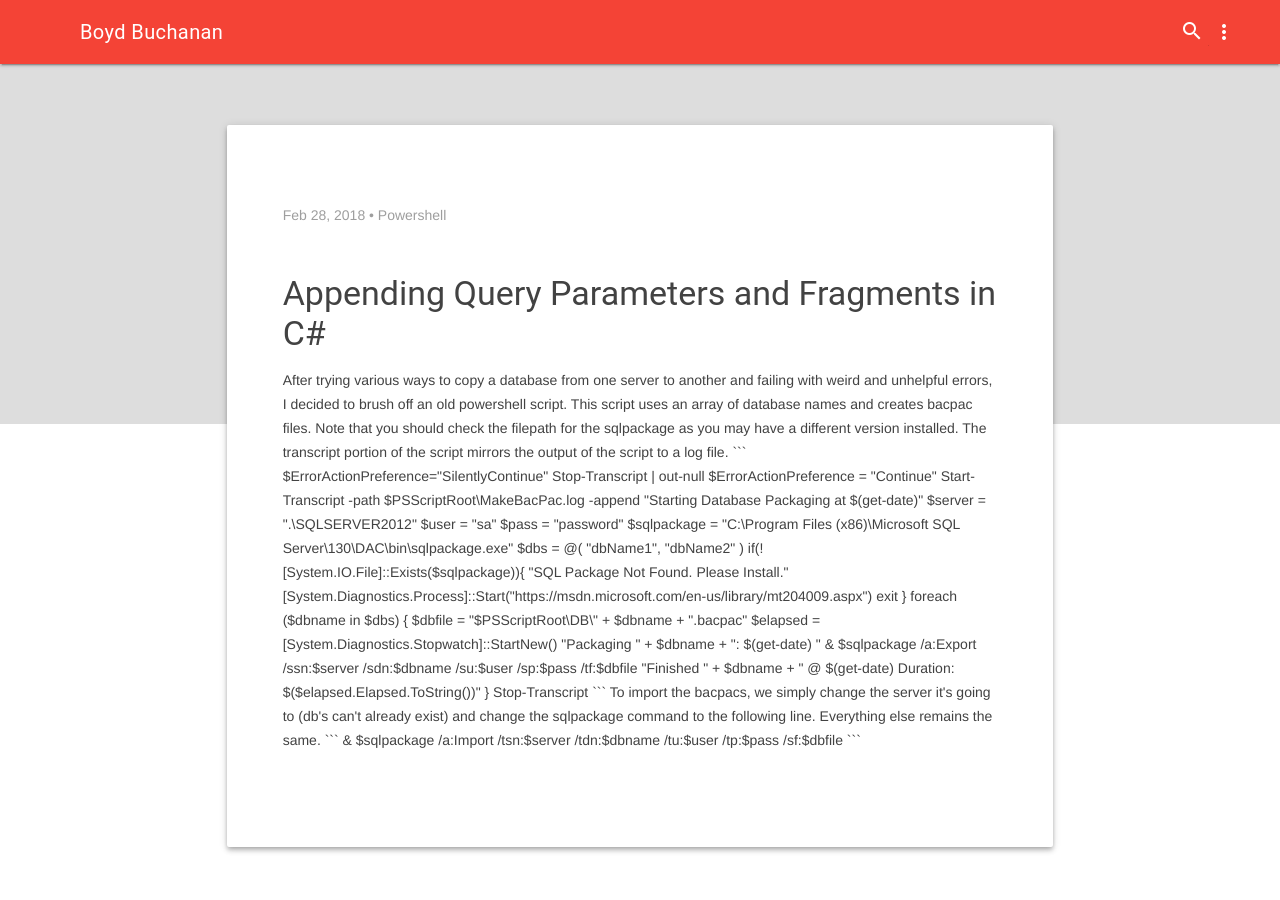
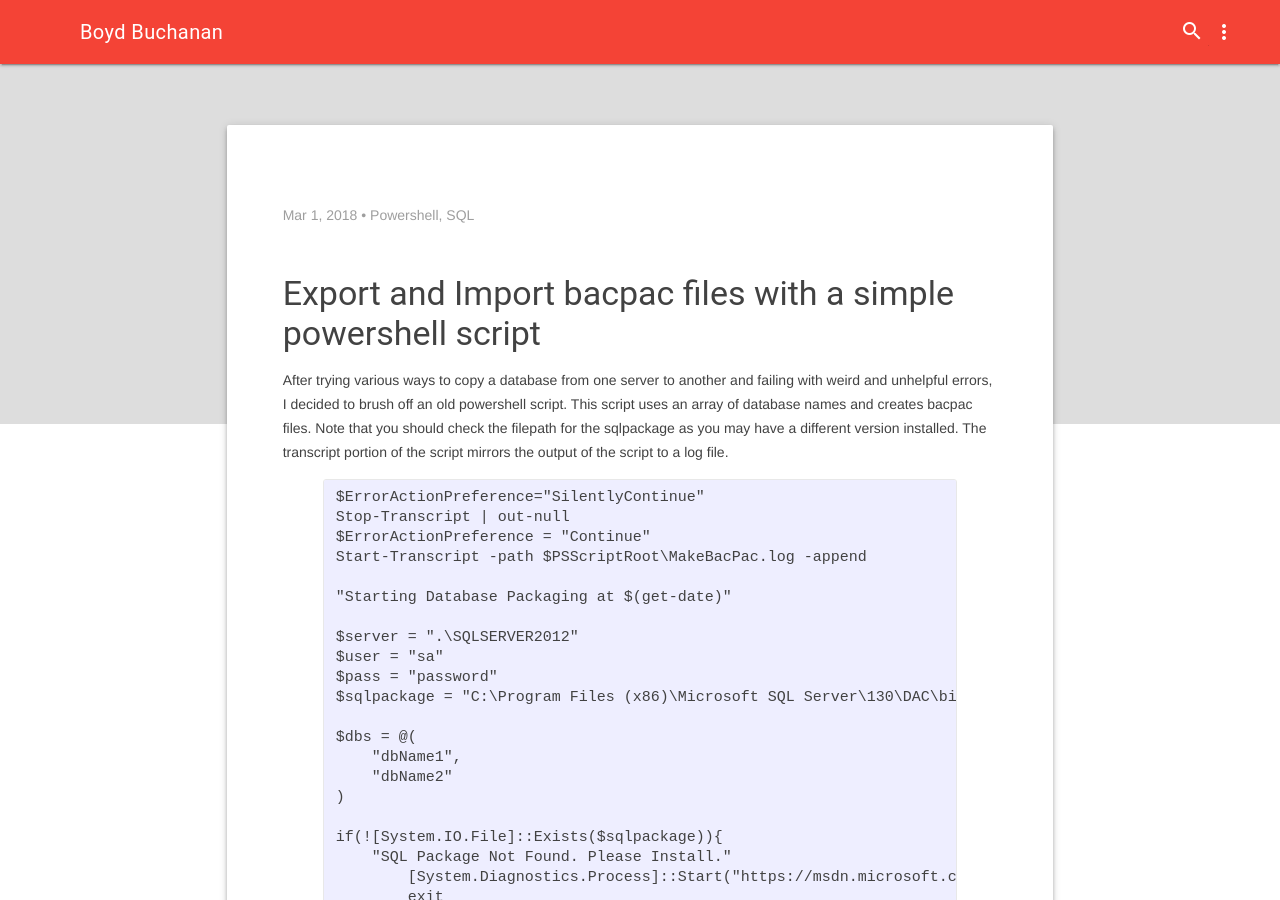
Before and after one commit to Boyd-B/boyd-b.github.io, a Jekyll site: the page built from _posts/2018/2018-3-1-bacpac-powershell-import-export.html, in a window 1280 px wide and 900 px high. Built offline with Jekyll 4.4.1, drawn with Linux system fonts in a browser that asks for light colours; some of the changed text lies outside the part shown.

Commit message:
Update 2018-3-1-bacpac-powershell-import-export.html

````diff
--- a/_posts/2018/2018-3-1-bacpac-powershell-import-export.html
+++ b/_posts/2018/2018-3-1-bacpac-powershell-import-export.html
@@ -1,8 +1,8 @@
 ---
 layout: post
-title:  "Appending Query Parameters and Fragments in C#"
-date:   2018-2-28 04:34:20
-categories: Powershell
+title:  "Export and Import bacpac files with a simple powershell script"
+date:   2018-3-1 02:56
+categories: Powershell, SQL
 highlight: true
 image: http://4.bp.blogspot.com/-IOD6VutWGlA/UW8Jq05M0DI/AAAAAAAAAeA/OVckWFybKqg/s1600/DSC01317.JPG
 ---
@@ -14,7 +14,7 @@ This script uses an array of database names and creates bacpac files. Note that
 for the sqlpackage as you may have a different version installed. The transcript portion of the script mirrors
 the output of the script to a log file.
 
-```
+{% highlight linenos %}
 $ErrorActionPreference="SilentlyContinue"
 Stop-Transcript | out-null
 $ErrorActionPreference = "Continue"
@@ -47,11 +47,11 @@ foreach ($dbname in $dbs) {
     "Finished " + $dbname + " @ $(get-date) Duration: $($elapsed.Elapsed.ToString())"
 }
 Stop-Transcript
-```
+{% endhighlight %}
 
 To import the bacpacs, we simply change the server it's going to (db's can't already exist)
 and change the sqlpackage command to the following line. Everything else remains the same.
 
-```
+{% highlight linenos %}
 & $sqlpackage /a:Import /tsn:$server /tdn:$dbname /tu:$user /tp:$pass /sf:$dbfile
-```
+{% endhighlight %}
````
